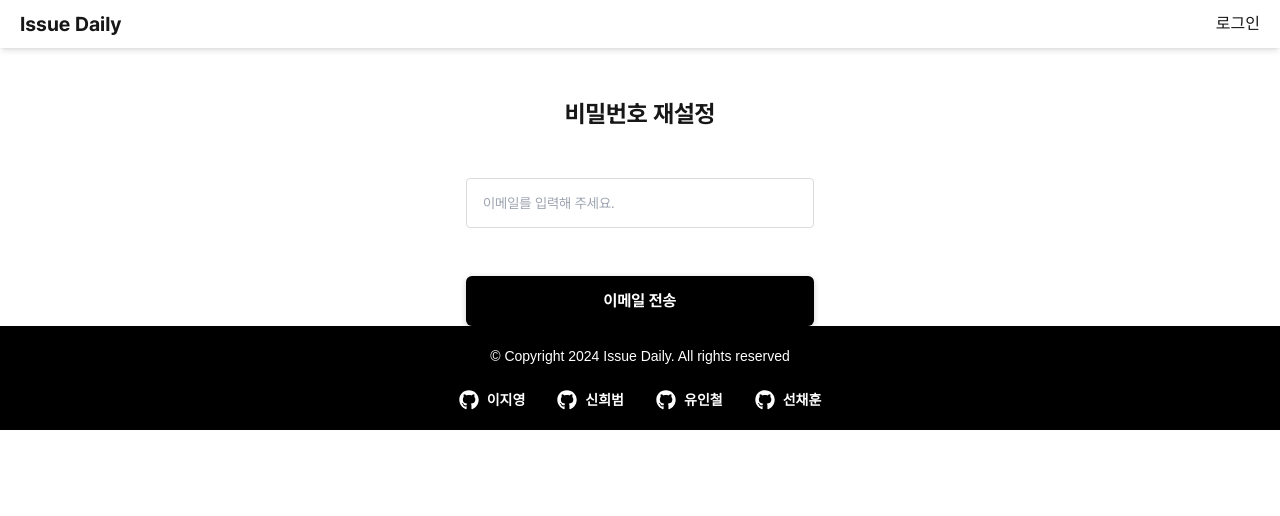
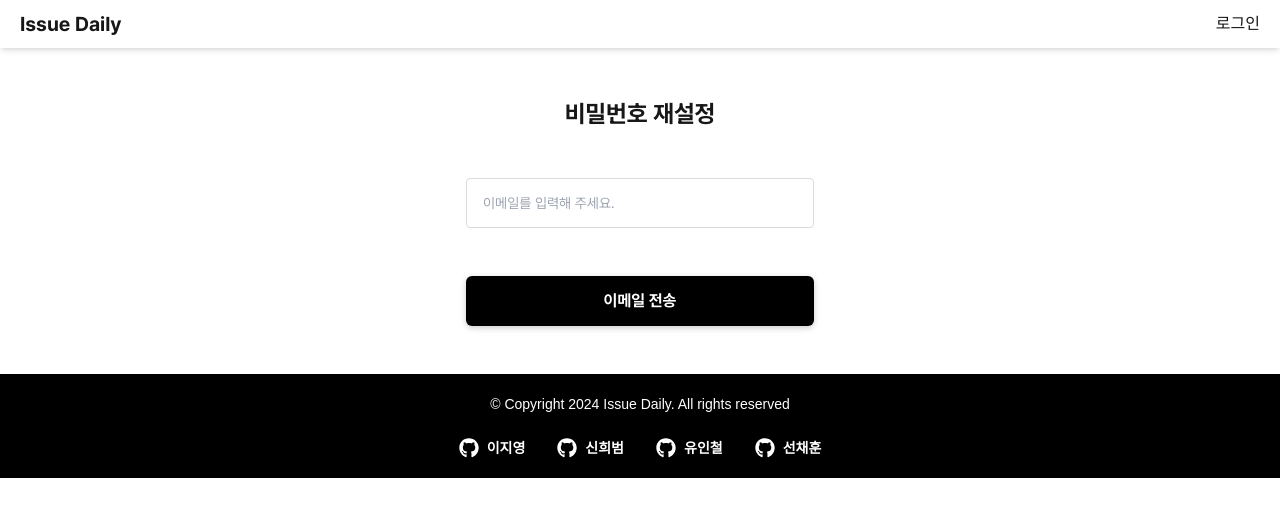
Before and after one commit to smu06030/issue-daily, a Next.js app: page /reset-password in a window 1280 px wide. Shown: the top 516 px of the page. Built offline with nearby package versions, Linux system fonts and the light colour scheme; no server answers.

Commit message:
[#29] style: 로그인, 회원가입 페이지 margin값 조정

```diff
--- a/src/app/(auth)/login/page.tsx
+++ b/src/app/(auth)/login/page.tsx
@@ -19,7 +19,7 @@ const LoginPage = () => {
       </Link>
       <GoogleButton />
       <KakaoButton />
-      <Link href={'/signup'} className="mt-12 text-sm font-bold hover:underline">
+      <Link href={'/signup'} className="mb-12 mt-12 text-sm font-bold hover:underline">
         회원가입 &gt;
       </Link>
     </AuthLayout>
--- a/src/components/common/Form/ResetPasswordForm.tsx
+++ b/src/components/common/Form/ResetPasswordForm.tsx
@@ -39,7 +39,7 @@ const ResetPasswordForm = () => {
       </div>
       <button
         type="submit"
-        className="mt-9 h-[50px] w-[348px] rounded-md bg-black font-bold text-white shadow-buttonShadow hover:bg-zinc-800"
+        className="mb-12 mt-9 h-[50px] w-[348px] rounded-md bg-black font-bold text-white shadow-buttonShadow hover:bg-zinc-800"
       >
         이메일 전송
       </button>
--- a/src/components/common/Form/SignUpForm.tsx
+++ b/src/components/common/Form/SignUpForm.tsx
@@ -85,7 +85,7 @@ const SignUpForm = () => {
       </div>
       <button
         type="submit"
-        className="my-9 h-[50px] w-[348px] rounded-md bg-black font-bold text-white shadow-buttonShadow hover:bg-zinc-800"
+        className="mb-12 mt-9 h-[50px] w-[348px] rounded-md bg-black font-bold text-white shadow-buttonShadow hover:bg-zinc-800"
       >
         회원가입
       </button>
```
